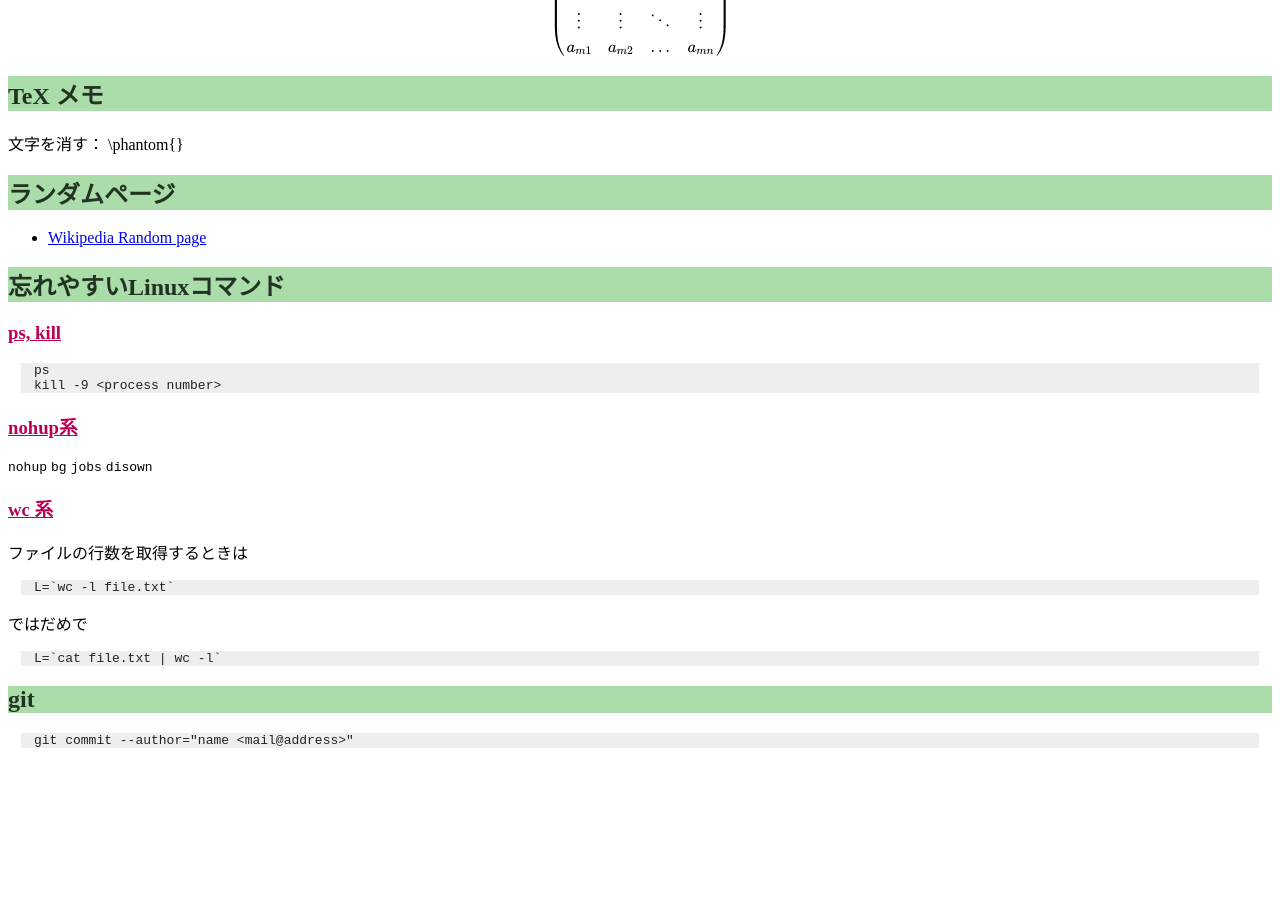
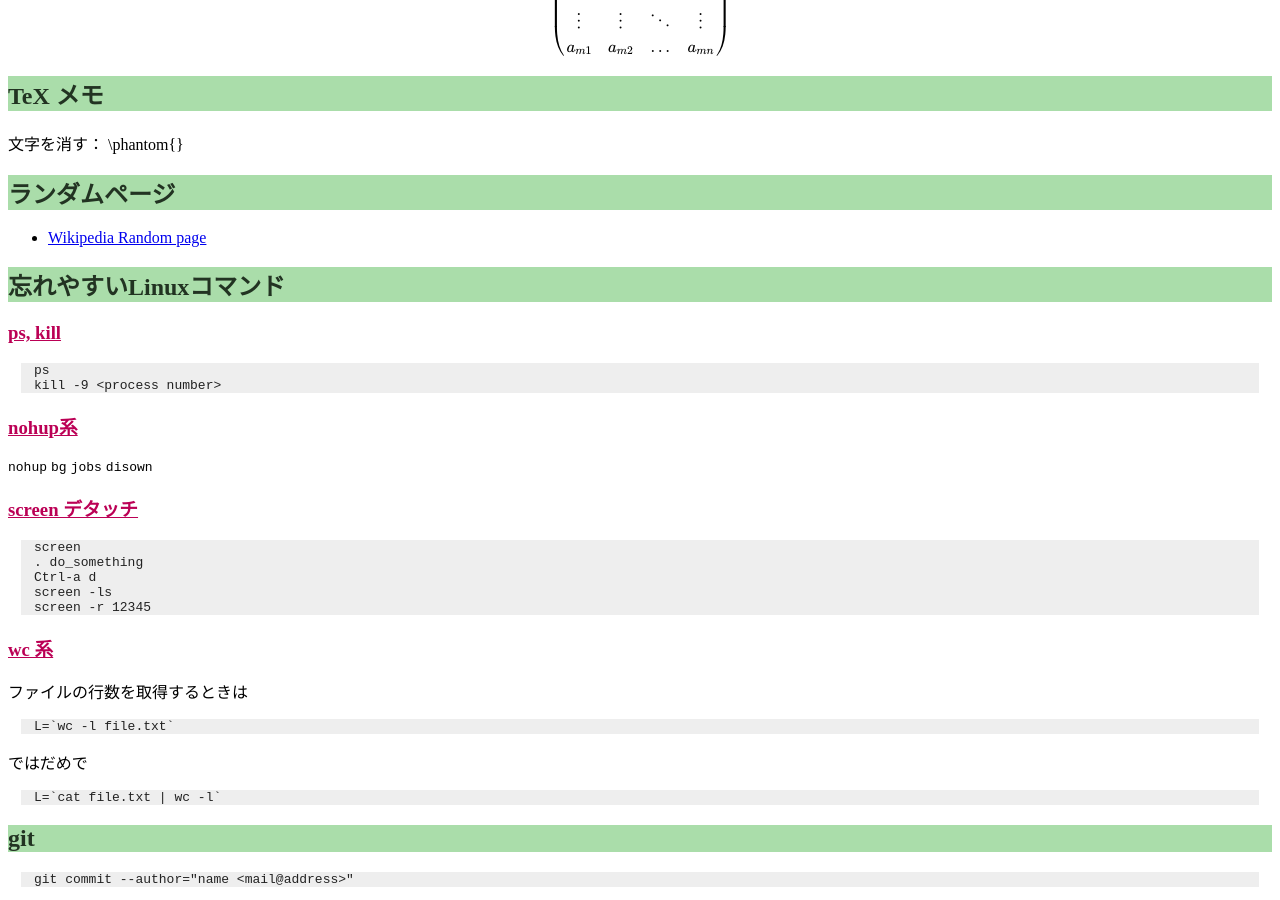
Before and after one commit to tachi-hi/tachi-hi.github.io, a Jekyll site: the page built from memo.md, in a window 1280 px wide and 900 px high, scrolled down 611 px. Built offline with Jekyll 4.4.1, drawn with Linux system fonts in a browser that asks for light colours; formulas are drawn with MathJax 3; before the commit the page ends 1372 px from its top, so only the background shows below that.

Commit message:
screen detach

```diff
--- a/memo.md
+++ b/memo.md
@@ -56,6 +56,14 @@ a\_{m1} & a\_{m2} & \dots & a\_{mn} \end{pmatrix} \
 
 `nohup` `bg` `jobs` `disown`
 
+### screen デタッチ
+
+    screen
+    . do_something
+    Ctrl-a d
+    screen -ls
+    screen -r 12345
+
 ### wc 系
 
 ファイルの行数を取得するときは
```
